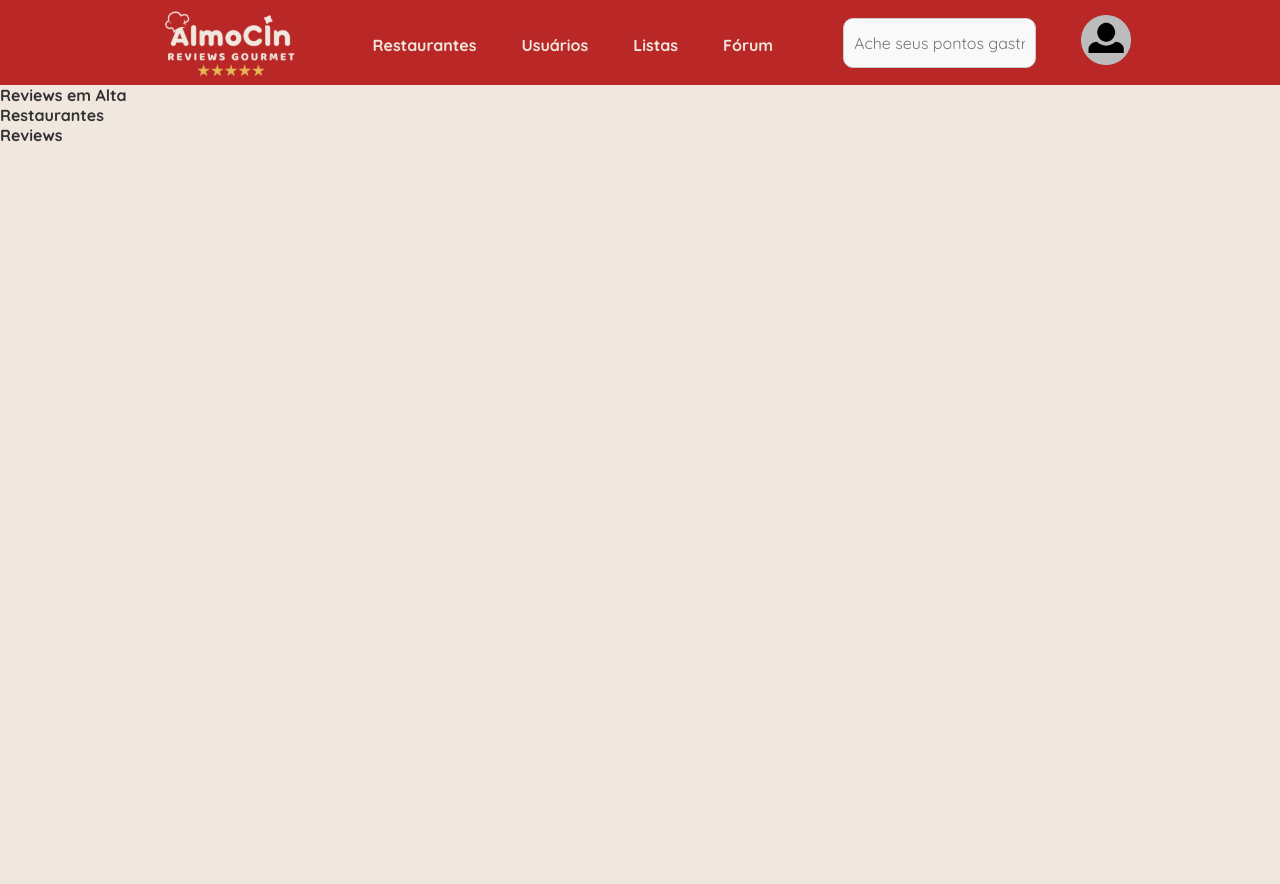
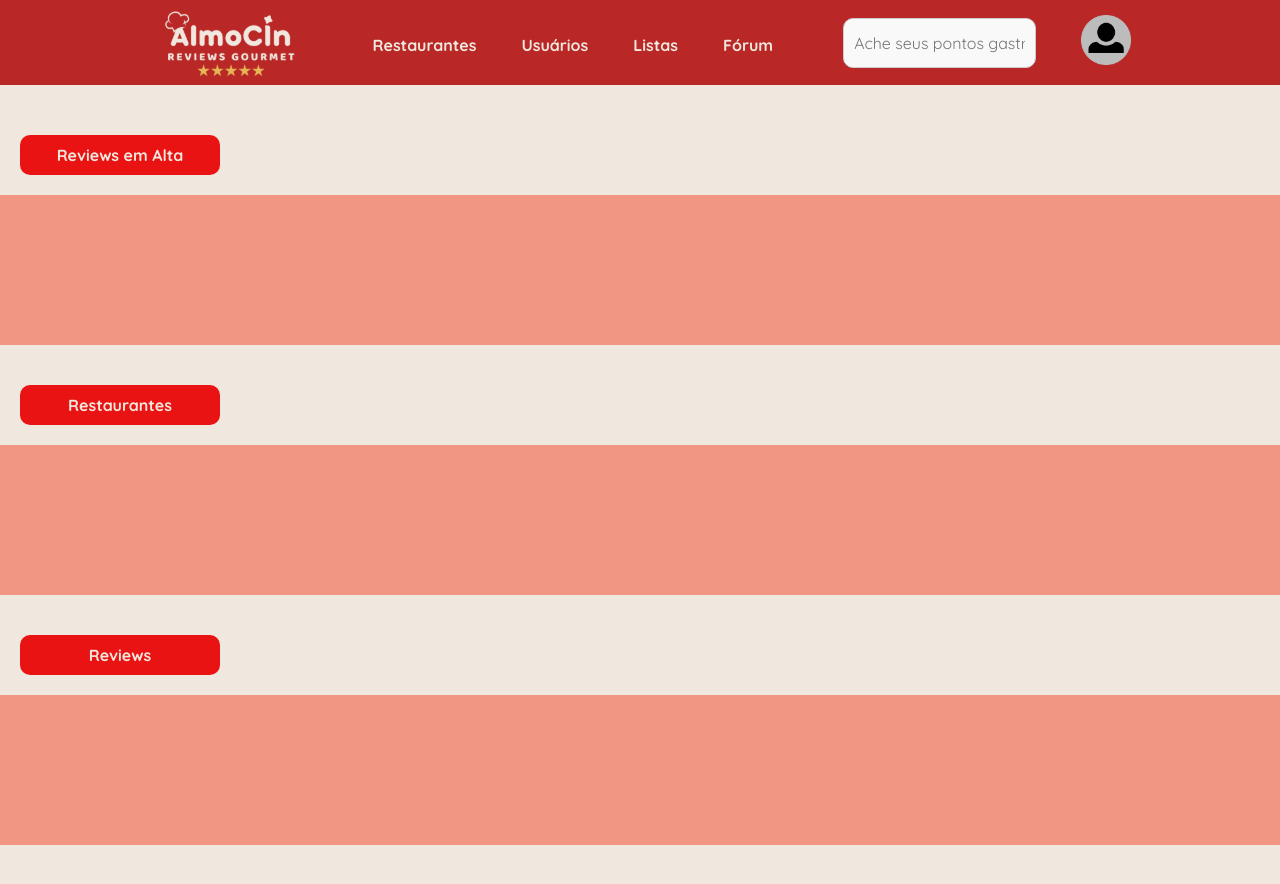
Before and after one commit to Software-Engineering-Assistantship/ess-base-project, a React (Create React App) app in the folder frontend/: page /feed in a window 1280 px wide. Shown: the top 884 px of the page. Before the commit the page ends 800 px from the top, so only its background shows below. Built offline with nearby package versions, Linux system fonts and the light colour scheme.

Commit message:
Update Feed.css

```diff
--- a/frontend/src/style/Feed.css
+++ b/frontend/src/style/Feed.css
@@ -8,3 +8,64 @@
   background-color: #F0E7DE;
   font-size: 16px;
 }
+
+.trendingReviews{
+  width: 200px;
+  height: 30px;
+  margin-top: 50px;
+  margin-left: 20px;
+  border-radius: 10px;
+  padding-top: 10px;
+  color: #F0E7DD;
+  background-color: #EA1313;
+  display: flex;
+  justify-content: center;
+}
+
+.listTrendingReviews{
+  width: 100%;
+  height: 150px;
+  margin-top: 20px;
+  background-color: #F09682;
+}
+
+.randomRestaurants{
+  width: 200px;
+  height: 30px;
+  margin-top: 40px;
+  margin-left: 20px;
+  border-radius: 10px;
+  padding-top: 10px;
+  color: #F0E7DD;
+  background-color: #EA1313;
+  display: flex;
+  justify-content: center;
+}
+
+.listRandomRestaurants{
+  width: 100%;
+  height: 150px;
+  margin-top: 20px;
+  background-color: #F09682;
+}
+
+.randomReviews{
+  width: 200px;
+  height: 30px;
+  margin-top: 40px;
+  margin-left: 20px;
+  border-radius: 10px;
+  padding-top: 10px;
+  color: #F0E7DD;
+  background-color: #EA1313;
+  display: flex;
+  justify-content: center;
+}
+
+.listRandomReviews{
+  width: 100%;
+  height: 150px;
+  margin-top: 20px;
+  margin-bottom: 50px;
+  background-color: #F09682;
+}
```
